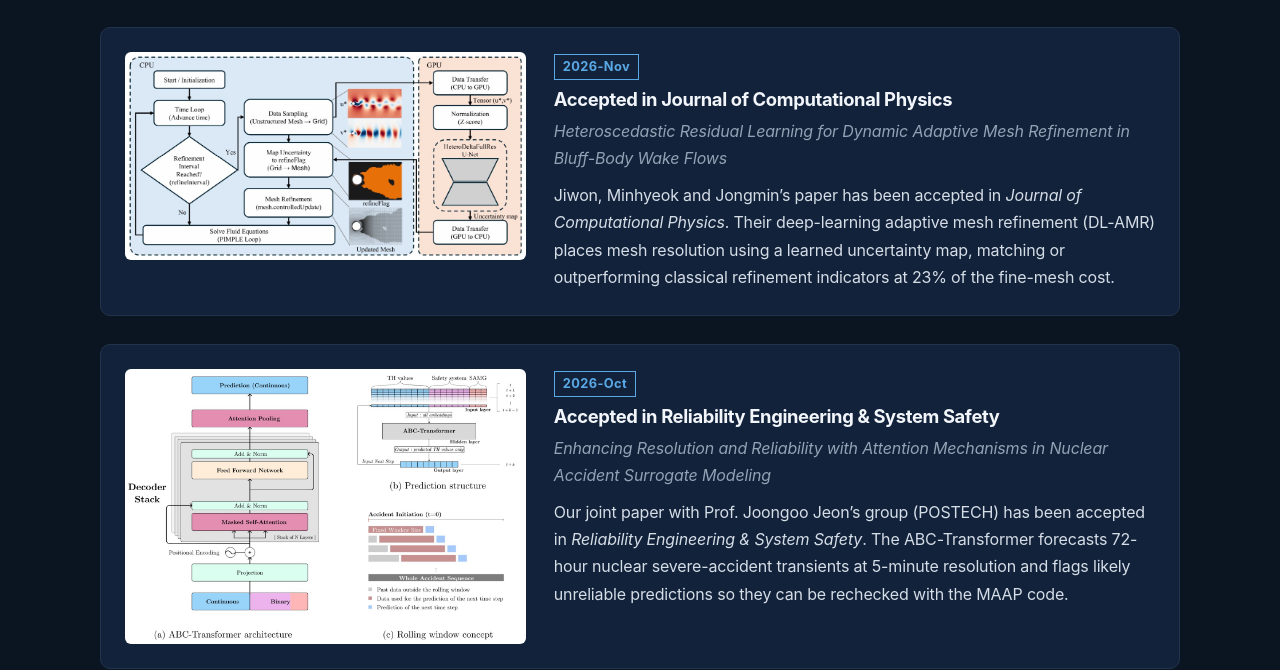
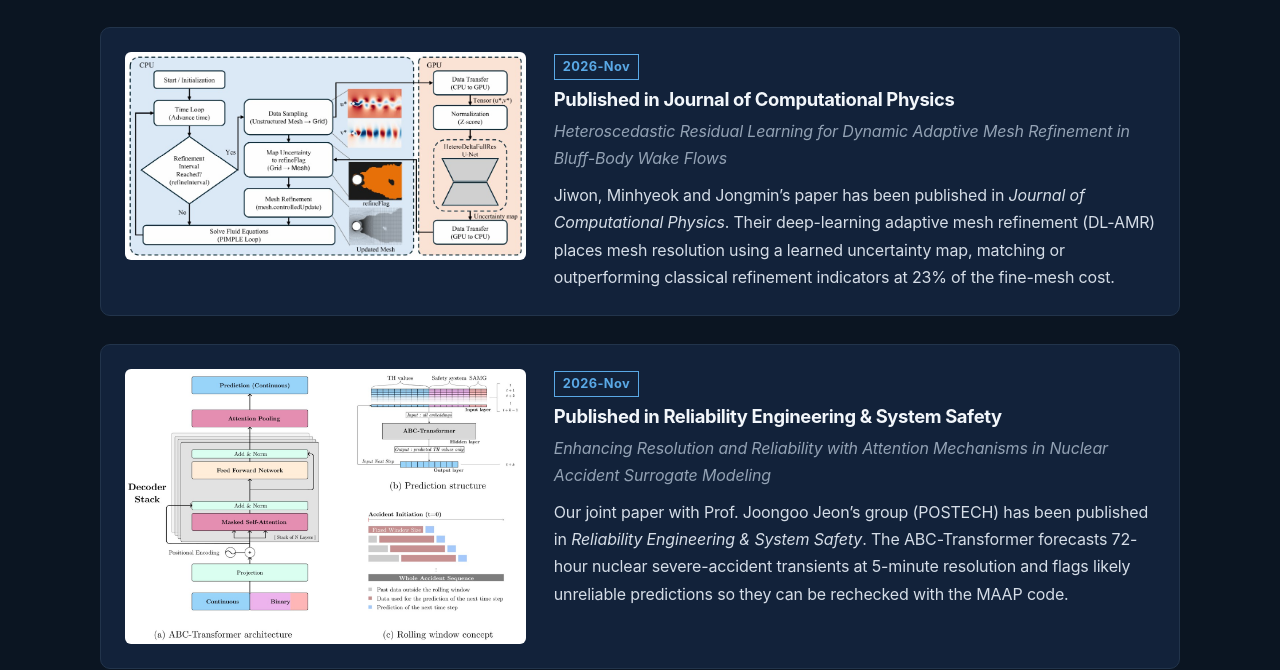
Before and after one commit to sanlee-ddfe/ddfe.github.io, a Jekyll site: the page built from index.html, in a window 1280 px wide and 900 px high, scrolled down 1644 px. Shown: the part 172-842 px from the top of the window. Built offline with Jekyll 4.4.1, drawn with Linux system fonts in a browser that asks for light colours; some web fonts are replaced.

Commit message:
Mark JCP and RESS papers as published; add JCP volume and DOI
Co-Authored-By: Claude Opus 5.5 <noreply@anthropic.com>

```diff
--- a/_data/news.yml
+++ b/_data/news.yml
@@ -19,18 +19,18 @@
     - /assets/images/news/2026-11-ejmb-airway.jpg
 
 - date: 2026-Nov
-  title: Accepted in Journal of Computational Physics
+  title: Published in Journal of Computational Physics
   subtitle: Heteroscedastic Residual Learning for Dynamic Adaptive Mesh Refinement in Bluff-Body Wake Flows
   body: |
-    Jiwon, Minhyeok and Jongmin's paper has been accepted in *Journal of Computational Physics*. Their deep-learning adaptive mesh refinement (DL-AMR) places mesh resolution using a learned uncertainty map, matching or outperforming classical refinement indicators at 23% of the fine-mesh cost.
+    Jiwon, Minhyeok and Jongmin's paper has been published in *Journal of Computational Physics*. Their deep-learning adaptive mesh refinement (DL-AMR) places mesh resolution using a learned uncertainty map, matching or outperforming classical refinement indicators at 23% of the fine-mesh cost.
   images:
     - /assets/images/news/2026-11-jcp-amr.jpg
 
-- date: 2026-Oct
-  title: Accepted in Reliability Engineering & System Safety
+- date: 2026-Nov
+  title: Published in Reliability Engineering & System Safety
   subtitle: Enhancing Resolution and Reliability with Attention Mechanisms in Nuclear Accident Surrogate Modeling
   body: |
-    Our joint paper with Prof. Joongoo Jeon's group (POSTECH) has been accepted in *Reliability Engineering & System Safety*. The ABC-Transformer forecasts 72-hour nuclear severe-accident transients at 5-minute resolution and flags likely unreliable predictions so they can be rechecked with the MAAP code.
+    Our joint paper with Prof. Joongoo Jeon's group (POSTECH) has been published in *Reliability Engineering & System Safety*. The ABC-Transformer forecasts 72-hour nuclear severe-accident transients at 5-minute resolution and flags likely unreliable predictions so they can be rechecked with the MAAP code.
   images:
     - /assets/images/news/2026-10-ress-abc-transformer.jpg
 
--- a/_data/research.yml
+++ b/_data/research.yml
@@ -45,7 +45,8 @@ themes:
   - title: AI-Driven Adaptive Mesh Refinement for SMR
     impact: Deep-learning adaptive mesh refinement (AMR) that puts resolution where the simulation needs it — toward fast, accurate thermal-hydraulic analysis of small modular reactors (SMR).
     highlights:
-      - label: J. Comput. Phys. 2026 (accepted)
+      - label: J. Comput. Phys. 2027
+        url: https://doi.org/10.1016/j.jcp.2026.115596
       - label: 14NCFE 2026 · Bayesian optimization of AMR parameters
     partners: POSTECH, NRF
 
```
Also changed, not shown: publications.md (+1 -1 lines).
